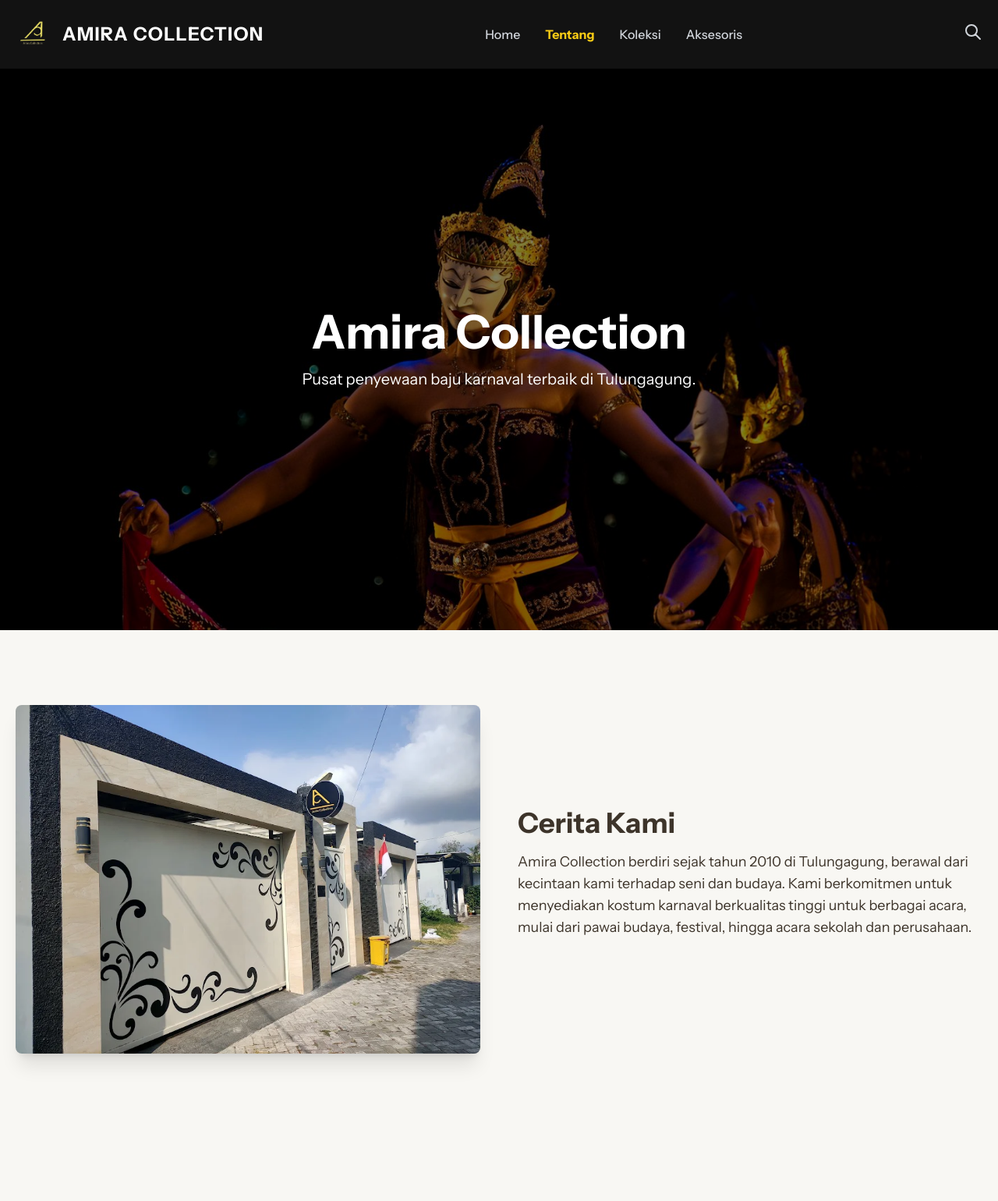
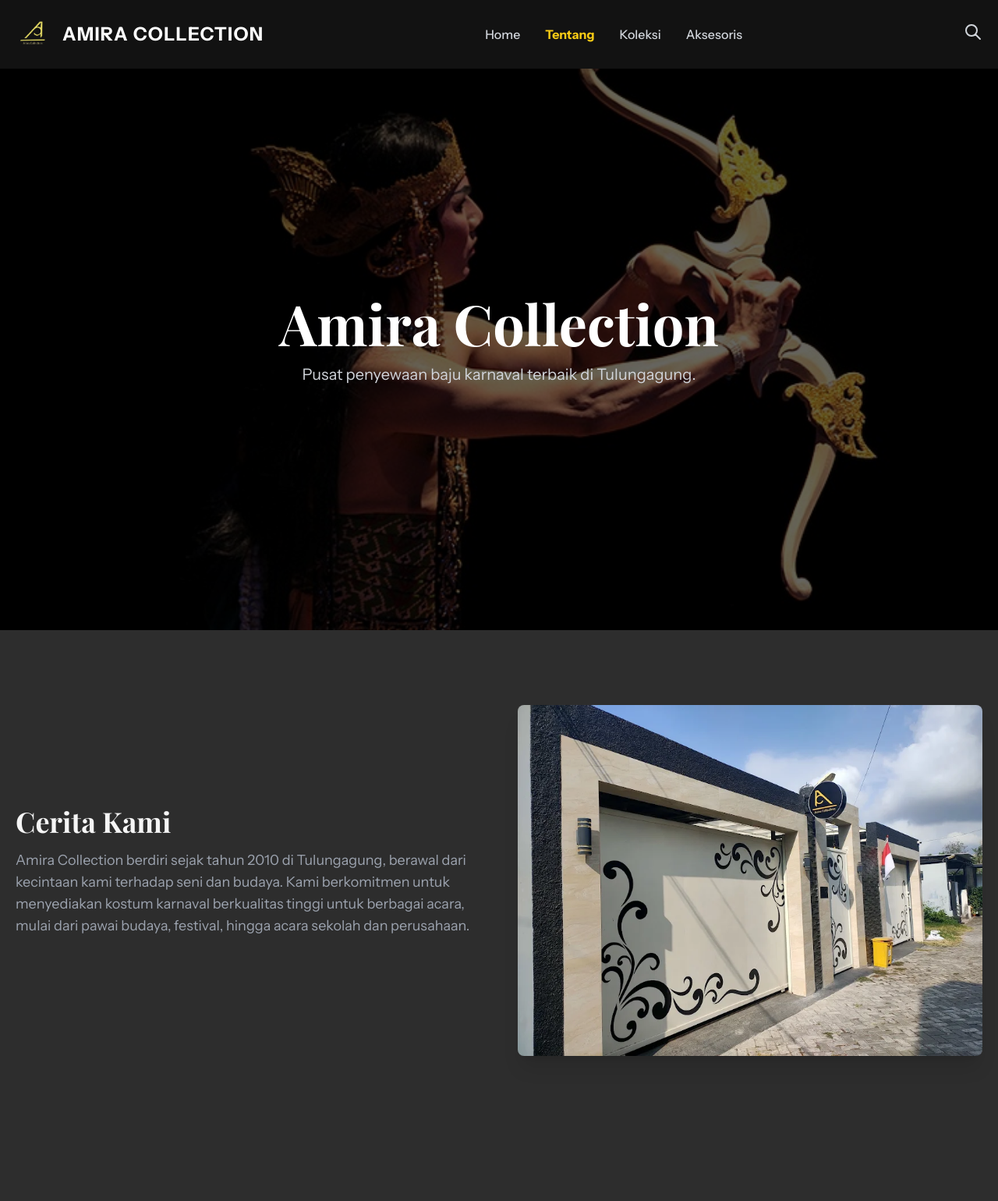
Before and after one commit to Kaeyaaa-12/PROJECT-MAGANG-2, a Laravel app: page /tentang in a window 1280 px wide. Shown: the top 1540 px of the page at 78% size. Run offline with Laravel 12, Linux system fonts and the light colour scheme; style sheets or scripts are compiled from the project's sources.

Commit message:
Modif Halaman tentang

```diff
--- a/resources/views/tentang.blade.php
+++ b/resources/views/tentang.blade.php
@@ -1,96 +1,144 @@
 <!DOCTYPE html>
-<html lang="id">
+<html lang="id" x-data="{ scrolled: false }" @scroll.window="scrolled = (window.scrollY > 50)">
 
 <head>
     <meta charset="UTF-8">
     <meta name="viewport" content="width=device-width, initial-scale=1.0">
     <title>Tentang Kami - Amira Collection</title>
+
     @vite('resources/css/app.css')
+
+    {{-- Google Fonts --}}
     <link rel="preconnect" href="https://fonts.googleapis.com">
     <link rel="preconnect" href="https://fonts.gstatic.com" crossorigin>
-    <link href="https://fonts.googleapis.com/css2?family=Instrument+Sans:ital,wght@0,400..700;1,400..700&display=swap"
+    <link
+        href="https://fonts.googleapis.com/css2?family=Instrument+Sans:ital,wght@0,400..700;1,400..700&family=Playfair+Display:wght@400;700&display=swap"
         rel="stylesheet">
+
+    {{-- AOS Library for Scroll Animations --}}
+    <link href="https://unpkg.com/aos@2.3.1/dist/aos.css" rel="stylesheet">
+
     <script defer src="https://cdn.jsdelivr.net/npm/alpinejs@3.x.x/dist/cdn.min.js"></script>
+
+    {{-- Custom Styles --}}
     <style>
         :root {
-            --bg-main: #373737;
-            --text-main: #FFFFFF;
-            --color-accent: #D4C15D;
-            --bg-additional: #f8f7f3;
-            --text-dark: #3d342a;
+            --bg-dark: #1a1a1a;
+            --text-gold: #D4AF37;
+            --text-light: #f5f5f5;
+            --bg-soft: #2d2d2d;
         }
 
         body {
             font-family: 'Instrument Sans', sans-serif;
-            background-color: var(--bg-main);
-            color: var(--text-main);
+            background-color: var(--bg-dark);
+            color: var(--text-light);
         }
 
-        .text-dark-custom {
-            color: var(--text-dark);
-        }
-
-        .social-icon {
-            color: var(--text-dark);
-            transition: color 0.3s ease;
-        }
-
-        .social-icon:hover {
-            color: var(--color-accent);
+        .font-serif {
+            font-family: 'Playfair Display', serif;
         }
     </style>
 </head>
 
 <body>
+
     @include('layouts.header')
+
     <main>
-        <section class="relative bg-contain bg-center bg-no-repeat"
-            style="background-image: url('{{ asset('assets/images/bgtentang.png') }}'); background-color: #000;">
-            <div class="absolute inset-0 bg-black opacity-50"></div>
+        {{-- Hero Section --}}
+        <section class="relative h-[90vh] bg-cover bg-center"
+            style="background-image: url('{{ asset('assets/images/bgtentang2.png') }}');">
+            <div class="absolute inset-0 bg-black bg-opacity-60"></div>
             <div
-                class="container mx-auto px-5 relative z-10 flex flex-col items-center justify-center text-center text-white min-h-[90vh]">
-                <h1 class="text-5xl md:text-6xl font-bold">Amira Collection</h1>
-                <p class="text-lg md:text-xl mt-4 max-w-2xl">Pusat penyewaan baju karnaval terbaik di Tulungagung.</p>
-            </div>
-        </section>
-        <section class="py-12 md:py-24" style="background-color: #f8f7f3;">
-            <div class="container mx-auto grid md:grid-cols-2 gap-12 items-center px-5">
-                <div><img src="{{ asset('assets/images/rumah.png') }}" alt="Cerita Kami"
-                        class="rounded-lg shadow-xl w-full"></div>
-                <div class="text-dark-custom">
-                    <h2 class="text-4xl font-bold mb-4">Cerita Kami</h2>
-                    <p class="mb-4 text-lg">Amira Collection berdiri sejak tahun 2010 di Tulungagung, berawal dari
-                        kecintaan kami terhadap seni dan budaya. Kami berkomitmen untuk menyediakan kostum karnaval
-                        berkualitas tinggi untuk berbagai acara, mulai dari pawai budaya, festival, hingga acara sekolah
-                        dan perusahaan.</p>
+                class="relative z-10 container mx-auto flex flex-col justify-center items-center h-full text-white px-5 text-center">
+                <div class="max-w-2xl" data-aos="fade-up">
+                    <h1 class="text-5xl lg:text-7xl font-serif font-bold leading-tight mb-4">
+                        Amira Collection
+                    </h1>
+                    <p class="text-lg lg:text-xl text-gray-300 mb-6">Pusat penyewaan baju karnaval terbaik di
+                        Tulungagung.</p>
                 </div>
             </div>
         </section>
-        <section class="py-12 md:py-24" style="background-color: #f8f7f3;">
+
+        {{-- Cerita Kami --}}
+        <section class="py-16 md:py-24" style="background-color: var(--bg-soft);">
             <div class="container mx-auto grid md:grid-cols-2 gap-12 items-center px-5">
-                <div class="relative"><iframe
-                        src="https://www.google.com/maps/embed?pb=!1m18!1m12!1m3!1d3950.223727756184!2d112.7358336147798!3d-7.280838994732062!2m3!1f0!2f0!3f0!3m2!1i1024!2i768!4f13.1!3m3!1m2!1s0x2dd7f00f0a0a0a0b%3A0x3c2a0d0e0a0a0a0a!2sAmira%20Collection!5e0!3m2!1sen!2sid!4v1627888888888!5m2!1sen!2sid"
+                <div class="order-2 md:order-1 text-center md:text-left" data-aos="fade-right">
+                    <h2 class="text-4xl font-bold mb-4 font-serif" style="color: var(--text-light);">Cerita Kami</h2>
+                    <p class="text-lg text-gray-400 mb-6">
+                        Amira Collection berdiri sejak tahun 2010 di Tulungagung, berawal dari
+                        kecintaan kami terhadap seni dan budaya. Kami berkomitmen untuk menyediakan kostum karnaval
+                        berkualitas tinggi untuk berbagai acara, mulai dari pawai budaya, festival, hingga acara sekolah
+                        dan perusahaan.
+                    </p>
+                </div>
+                {{-- === PERUBAHAN DI BAGIAN INI === --}}
+                <div class="order-1 md:order-2" data-aos="fade-left">
+                    <img src="{{ asset('assets/images/rumah.png') }}"
+                        class="rounded-lg shadow-xl w-full h-[450px] object-cover">
+                </div>
+                {{-- === AKHIR PERUBAHAN === --}}
+            </div>
+        </section>
+
+        {{-- Lokasi --}}
+        <section class="py-16 md:py-24" style="background-color: var(--bg-soft);">
+            <div class="container mx-auto grid md:grid-cols-2 gap-12 items-center px-5">
+                <div class="order-1" data-aos="fade-right">
+                    <iframe
+                        src="https://www.google.com/maps/embed?pb=!1m18!1m12!1m3!1d3950.4406964259874!2d111.912928475724!3d-8.056448991971084!2m3!1f0!2f0!3f0!3m2!1i1024!2i768!4f13.1!3m3!1m2!1s0x2e78e3854c13f2a5%3A0x7175b2efdb3b16e2!2sAmira%20Collections!5e0!3m2!1sid!2sid!4v1754283856129!5m2!1sid!2sid"
                         width="100%" height="450" style="border:0;" allowfullscreen="" loading="lazy"
-                        class="rounded-lg shadow-xl"></iframe></div>
-                <div class="text-dark-custom">
-                    <h2 class="text-4xl font-bold mb-4">Lokasi Kami</h2>
-                    <p class="mb-2 text-lg"><strong>Alamat:</strong> Jl. Raya Demuk No.10, Demuk, Pucung, Kec. Kauman,
-                        Kabupaten Tulungagung, Jawa Timur 66261</p>
-                    <p class="mb-4 text-lg"><strong>Jam Buka:</strong> Setiap Hari, 08:00 - 21:00</p>
-                    <h3 class="text-2xl font-bold mt-8 mb-4">Hubungi Kami</h3>
-                    <div class="flex space-x-4">
-                        <a href="https://wa.me/6281234567890" target="_blank" class="social-icon"><svg
-                                xmlns="http://www.w3.org/2000/svg" class="h-8 w-8" fill="currentColor"
-                                viewBox="0 0 24 24">
+                        referrerpolicy="no-referrer-when-downgrade" class="rounded-lg shadow-xl"></iframe>
+                </div>
+                <div class="order-2 text-center md:text-left" data-aos="fade-left">
+                    <h2 class="text-4xl font-bold mb-4 font-serif" style="color: var(--text-light);">Lokasi Kami</h2>
+                    <p class="mb-2 text-lg text-gray-400"><strong>Alamat:</strong> Kedungwaru Estate No.Kavling 9, Wadu
+                        Jaya, Kedungwaru, Kec. Kedungwaru, Kabupaten Tulungagung, Jawa Timur</p>
+                    <p class="mb-6 text-lg text-gray-400"><strong>Jam Buka:</strong> Setiap Hari, 09:00 - 21:00</p>
+
+                    <h3 class="text-3xl font-bold mb-4 font-serif" style="color: var(--text-light);">Hubungi Kami</h3>
+                    <div class="flex justify-center md:justify-start space-x-6">
+                        <a href="https://wa.me/6281234567890" target="_blank"
+                            class="text-gray-300 hover:text-white transition-colors duration-300 flex items-center space-x-2">
+                            <svg class="w-8 h-8" fill="currentColor" viewBox="0 0 24 24" aria-hidden="true">
                                 <path
-                                    d="M.057 24l1.687-6.163c-1.041-1.804-1.588-3.849-1.587-5.946.003-6.556 5.338-11.891 11.893-11.891 3.181.001 6.167 1.24 8.413 3.488 2.245 2.248 3.481 5.236 3.48 8.414-.003 6.557-5.338 11.892-11.894 11.892-1.99-.001-3.951-.5-5.688-1.448l-6.305 1.654zm6.597-3.807c1.676.995 3.276 1.591 5.392 1.592 5.448 0 9.886-4.434 9.889-9.885.002-5.462-4.415-9.89-9.881-9.892-5.452 0-9.887 4.434-9.889 9.884-.001 2.225.651 4.315 1.731 6.086l.001.004 1.443-4.148-4.226 1.159zm11.387-5.464c-.074-.124-.272-.198-.57-.347-.297-.149-1.758-.868-2.031-.967-.272-.099-.47-.149-.669.149-.198.297-.768.967-.941 1.165-.173.198-.347.223-.644.074-.297-.149-1.255-.462-2.39-1.475-.883-.788-1.48-1.761-1.653-2.059-.173-.297-.018-.458.13-.606.134-.133.297-.347.446-.521.151-.172.2-.296.3-.495.099-.198.05-.371-.025-.521-.075-.148-.669-1.611-.916-2.206-.242-.579-.487-.5-.669-.51l-.57-.01c-.198 0-.521.074-.792.372s-1.04 1.016-1.04 2.479 1.065 2.876 1.213 3.074c.149.198 2.096 3.2 5.077 4.487.709.306 1.262.489 1.694.626.712.227 1.36.195 1.871.118.571-.085 1.758-.719 2.006-1.413.248-.695.248-1.289.173-1.414z" />
-                            </svg></a>
+                                    d="M12.04 2C6.58 2 2.13 6.45 2.13 11.91C2.13 13.66 2.59 15.36 3.45 16.86L2.06 21.94L7.31 20.55C8.76 21.36 10.36 21.82 12.04 21.82C17.5 21.82 21.95 17.37 21.95 11.91C21.95 6.45 17.5 2 12.04 2M12.04 20.13C10.56 20.13 9.12 19.72 7.89 19L7.47 18.76L4.22 19.65L5.13 16.48L4.87 16.05C4.09 14.73 3.65 13.25 3.65 11.91C3.65 7.33 7.42 3.56 12.04 3.56C16.66 3.56 20.43 7.33 20.43 11.91C20.43 16.5 16.66 20.13 12.04 20.13M17.48 14.49C17.26 14.49 16.27 14 16.06 13.92C15.84 13.84 15.7 13.79 15.55 14C15.4 14.22 14.92 14.75 14.73 14.96C14.54 15.18 14.35 15.21 14.11 15.1C13.87 14.98 13.02 14.69 12.01 13.78C11.21 13.08 10.65 12.24 10.51 12C10.36 11.77 10.49 11.64 10.63 11.5L10.79 11.29C10.9 11.16 10.95 11.02 11.04 10.88C11.13 10.74 11.08 10.6 11.01 10.49C10.94 10.38 10.51 9.3 10.32 8.84C10.13 8.38 9.95 8.43 9.82 8.42H9.37C9.21 8.42 8.95 8.49 8.73 8.71C8.5 8.94 7.97 9.42 7.97 10.54C7.97 11.67 8.76 12.75 8.88 12.9C9 13.05 10.51 15.42 12.82 16.42C14.01 16.92 14.85 17.15 15.49 17.11C16.23 17.06 17.17 16.51 17.38 15.91C17.59 15.31 17.59 14.82 17.48 14.68V14.49Z">
+                                </path>
+                            </svg>
+                            <span class="text-lg">WhatsApp</span>
+                        </a>
+                        <a href="https://www.instagram.com/amiracollection2023?utm_source=ig_web_button_share_sheet&igsh=ZDNlZDc0MzIxNw=="
+                            target="_blank"
+                            class="text-gray-300 hover:text-white transition-colors duration-300 flex items-center space-x-2">
+                            <svg class="w-8 h-8" fill="currentColor" viewBox="0 0 24 24" aria-hidden="true">
+                                <path fill-rule="evenodd"
+                                    d="M12 2C6.477 2 2 6.477 2 12s4.477 10 10 10 10-4.477 10-10S17.523 2 12 2zm0 18c-4.411 0-8-3.589-8-8s3.589-8 8-8 8 3.589 8 8-3.589 8-8 8z"
+                                    clip-rule="evenodd"></path>
+                                <path
+                                    d="M12 7.375c-2.548 0-4.625 2.077-4.625 4.625S9.452 16.625 12 16.625s4.625-2.077 4.625-4.625S14.548 7.375 12 7.375zm0 7.25c-1.449 0-2.625-1.176-2.625-2.625S10.551 9.375 12 9.375s2.625 1.176 2.625 2.625-1.176 2.625-2.625 2.625z">
+                                </path>
+                                <path d="M16.5 6.375a1.125 1.125 0 110 2.25 1.125 1.125 0 010-2.25z"></path>
+                            </svg>
+                            <span class="text-lg">Instagram</span>
+                        </a>
                     </div>
                 </div>
             </div>
         </section>
     </main>
+
     @include('layouts.footer')
+
+    {{-- AOS Library Script --}}
+    <script src="https://unpkg.com/aos@2.3.1/dist/aos.js"></script>
+    <script>
+        AOS.init({
+            duration: 800,
+            once: true,
+        });
+    </script>
 </body>
 
 </html>
```
Also changed, not shown: public/assets/images/bgtentang2.png (added), public/assets/images/bgtentang3.png (added).
